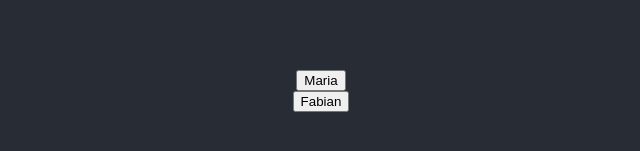
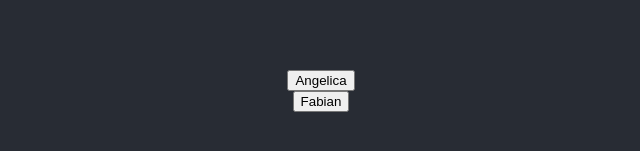
Before and after one commit to cesarrm5/Test, a React (Create React App) app: page / in a window 1280 px wide. Shown: the part 341-492 px from the top of the page, without its empty margins (319-959 px from the left). Built offline with nearby package versions, Linux system fonts and the light colour scheme.

Commit message:
Angelica

```diff
--- a/src/App.js
+++ b/src/App.js
@@ -17,7 +17,7 @@ function App() {
     <div className="App">
       <header className="App-header">
         <h2>{nombre}</h2>
-        <button onClick={llamaTesi}>Maria</button>
+        <button onClick={llamaTesi}>Angelica</button>
         <button onClick={llamaFabian}>Fabian</button>
       </header>
     </div>
```
